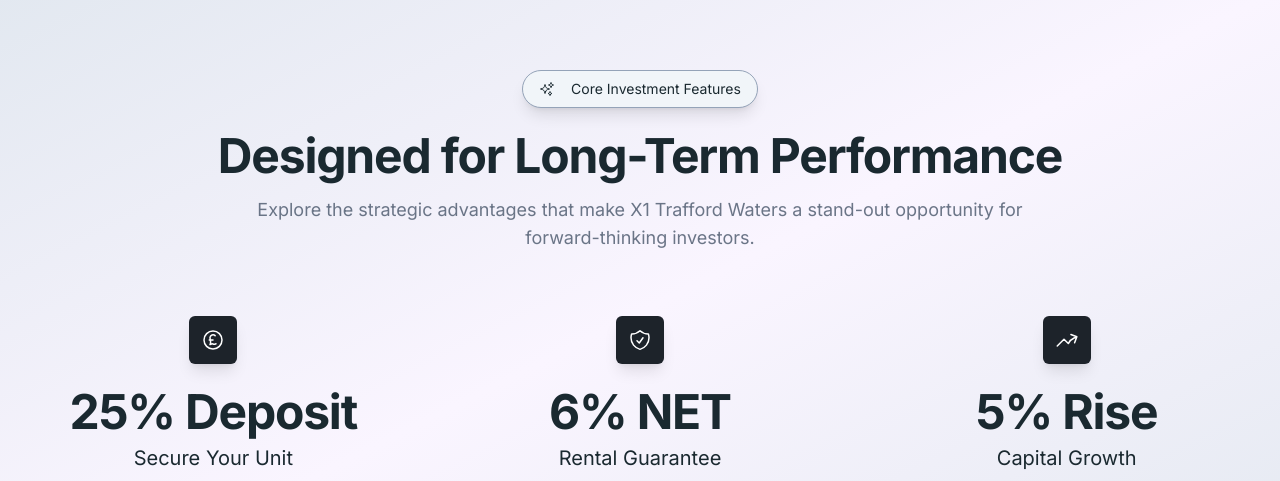
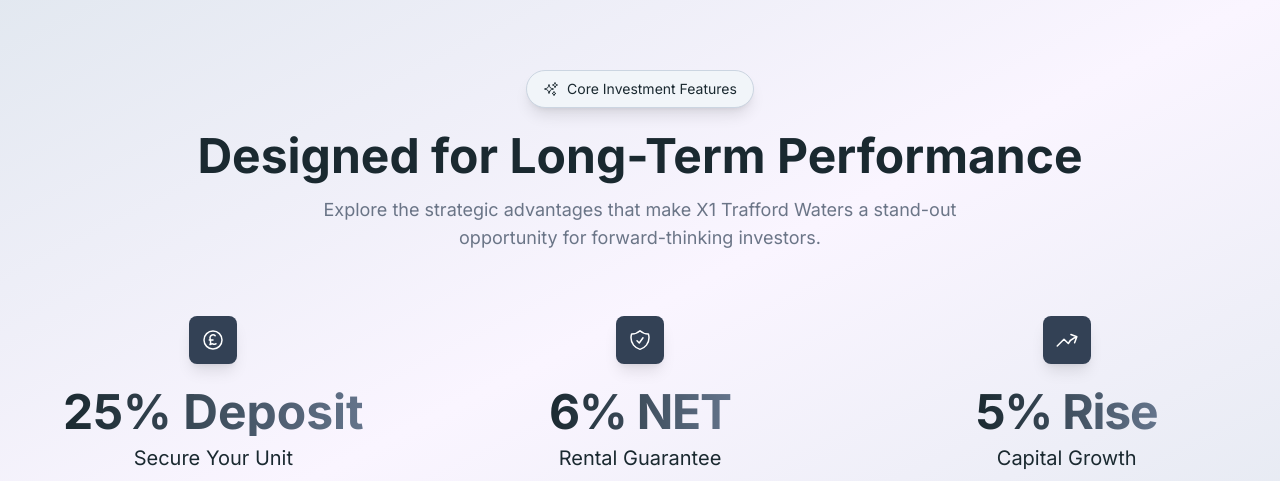
Before and after one commit to TheMistryCoder/TW-Landing-Page, a website: page index.html in a window 1280 px wide. Shown: the part 730-1211 px from the top of the page. Drawn offline with nearby package versions, Linux system fonts and the light colour scheme; files that its build step writes are made by us from their sources.

Commit message:
Features: use dark secondary bg, add gradient headline helper, tidy borders and headings, keep component bg token

```diff
--- a/index.html
+++ b/index.html
@@ -218,13 +218,13 @@
 				</div>
 			</section>
 			<!-- ======================== FEATURES ======================== -->
-			<section class="section-pad sectionLightGradientPrimary dark:bg-sectionDarkSolidPrimary">
+			<section class="section-pad sectionLightGradientPrimary dark:bg-sectionDarkSolidSecondary">
 				<div class="max-w-7xl mx-auto px-4 sm:px-6 lg:px-8 text-primary">
 					<!-- Badge -->
 					<div class="flex justify-center mb-6">
 						<span class="badge-primary">
 							<!-- decorative sparkles -->
-							<svg xmlns="http://www.w3.org/2000/svg" class="w-4 h-4 mr-2" fill="none" viewBox="0 0 24 24" stroke-width="1.5" stroke="currentColor">
+							<svg xmlns="http://www.w3.org/2000/svg" class="w-4 h-4" fill="none" viewBox="0 0 24 24" stroke-width="1.5" stroke="currentColor">
 								<title>Features</title>
 								<path stroke-linecap="round" stroke-linejoin="round" d="M9.813 15.904 9 18.75l-.813-2.846a4.5 4.5 0 0 0-3.09-3.09L2.25 12l2.846-.813a4.5 4.5 0 0 0 3.09-3.09L9 5.25l.813 2.846a4.5 4.5 0 0 0 3.09 3.09L15.75 12l-2.846.813a4.5 4.5 0 0 0-3.09 3.09ZM18.259 8.715 18 9.75l-.259-1.035a3.375 3.375 0 0 0-2.455-2.456L14.25 6l1.036-.259a3.375 3.375 0 0 0 2.455-2.456L18 2.25l.259 1.035a3.375 3.375 0 0 0 2.456 2.456L21.75 6l-1.035.259a3.375 3.375 0 0 0-2.456 2.456ZM16.894 20.567 16.5 21.75l-.394-1.183a2.25 2.25 0 0 0-1.423-1.423L13.5 18.75l1.183-.394a2.25 2.25 0 0 0 1.423-1.423l.394-1.183.394 1.183a2.25 2.25 0 0 0 1.423 1.423l1.183.394-1.183.394a2.25 2.25 0 0 0-1.423 1.423Z" />
 							</svg>
@@ -233,8 +233,8 @@
 					</div>
 
 					<!-- Heading + subheading -->
-					<h2 class="text-center text-4xl sm:text-5xl font-extrabold tracking-tight mb-4">Designed for Long-Term Performance</h2>
-					<p class="text-center max-w-3xl mx-auto text-lg text-muted mb-16">Explore the strategic advantages that make X1 Trafford Waters a stand-out opportunity for forward-thinking investors.</p>
+					<h2 class="text-center text-4xl sm:text-5xl font-bold tracking-normal mb-4">Designed for Long-Term Performance</h2>
+					<p class="text-center max-w-2xl mx-auto text-lg text-muted mb-16">Explore the strategic advantages that make X1 Trafford Waters a stand-out opportunity for forward-thinking investors.</p>
 
 					<!-- 3-up grid -->
 					<div class="grid grid-cols-1 md:grid-cols-2 lg:grid-cols-3 gap-12 lg:gap-16">
@@ -245,7 +245,7 @@
 									<path stroke-linecap="round" stroke-linejoin="round" d="M14.121 7.629A3 3 0 0 0 9.017 9.43c-.023.212-.002.425.028.636l.506 3.541a4.5 4.5 0 0 1-.43 2.65L9 16.5l1.539-.513a2.25 2.25 0 0 1 1.422 0l.655.218a2.25 2.25 0 0 0 1.718-.122L15 15.75M8.25 12H12m9 0a9 9 0 1 1-18 0 9 9 0 0 1 18 0Z" />
 								</svg>
 							</div>
-							<h3 class="text-4xl sm:text-5xl font-extrabold tracking-tight mb-2">25% Deposit</h3>
+							<h3 class="text-4xl sm:text-5xl font-bold tracking-normal mb-2 text-gradient-primary">25% Deposit</h3>
 							<p class="text-xl font-medium mb-3">Secure Your Unit</p>
 							<p class="max-w-md mx-auto">Take control of your investment with just 25% due on exchange, enabling smarter capital deployment and portfolio growth.</p>
 						</article>
@@ -257,7 +257,7 @@
 									<path stroke-linecap="round" stroke-linejoin="round" d="M9 12.75 11.25 15 15 9.75m-3-7.036A11.959 11.959 0 0 1 3.598 6 11.99 11.99 0 0 0 3 9.749c0 5.592 3.824 10.29 9 11.623 5.176-1.332 9-6.03 9-11.622 0-1.31-.21-2.571-.598-3.751h-.152c-3.196 0-6.1-1.248-8.25-3.285Z" />
 								</svg>
 							</div>
-							<h3 class="text-4xl sm:text-5xl font-extrabold tracking-tight mb-2">6% NET</h3>
+							<h3 class="text-4xl sm:text-5xl font-extrabold tracking-tight mb-2 text-gradient-primary">6% NET</h3>
 							<p class="text-xl font-medium mb-3">Rental Guarantee</p>
 							<p class="max-w-md mx-auto">Benefit from a fully managed rental scheme with guaranteed 6% NET returns, regardless of occupancy.</p>
 						</article>
@@ -269,7 +269,7 @@
 									<path stroke-linecap="round" stroke-linejoin="round" d="M2.25 18 9 11.25l4.306 4.306a11.95 11.95 0 0 1 5.814-5.518l2.74-1.22m0 0-5.94-2.281m5.94 2.28-2.28 5.941" />
 								</svg>
 							</div>
-							<h3 class="text-4xl sm:text-5xl font-extrabold tracking-tight mb-2">5% Rise</h3>
+							<h3 class="text-4xl sm:text-5xl font-extrabold tracking-tight mb-2 text-gradient-primary">5% Rise</h3>
 							<p class="text-xl font-medium mb-3">Capital Growth</p>
 							<p class="max-w-md mx-auto">Manchester property prices are forecast to grow 5% annually, driven by sustained demand and riverside regeneration.</p>
 						</article>
--- a/src/input.css
+++ b/src/input.css
@@ -53,10 +53,10 @@
 
 	/* Secondary border colour (softer than primary) */
 	:root[data-theme="light"] .border-secondary {
-		@apply border-slate-400;
+		@apply border-slate-300;
 	}
 	:root[data-theme="dark"] .border-secondary {
-		@apply border-slate-500;
+		@apply border-slate-600;
 	}
 
 	/* ---------- SECTION HELPERS ---------- */
@@ -93,6 +93,13 @@
 		@apply py-20;
 	}
 
+	/* Gradient headline text that flips for dark mode */
+	/* Gradient headline text: light mode uses your exact text token as the dark stop */
+	.text-gradient-primary {
+		@apply bg-clip-text text-transparent
+         bg-gradient-to-r from-textOnLight to-slate-500 dark:from-slate-500 dark:to-slate-400;
+	}
+
 	/* ---------- CARD (Reusable) ---------- */
 	.card {
 		@apply flex flex-col items-center;
@@ -100,7 +107,7 @@
 
 	/* ---------- ICON BOX PRIMARY (Reusable) ---------- */
 	.icon-box-primary {
-		@apply flex items-center justify-center rounded-md shadow-lg bg-bgComponentDark text-white w-12 h-12;
+		@apply flex items-center justify-center rounded-lg shadow-lg bg-slate-700 text-white w-12 h-12;
 	}
 
 	.icon-svg {
```
